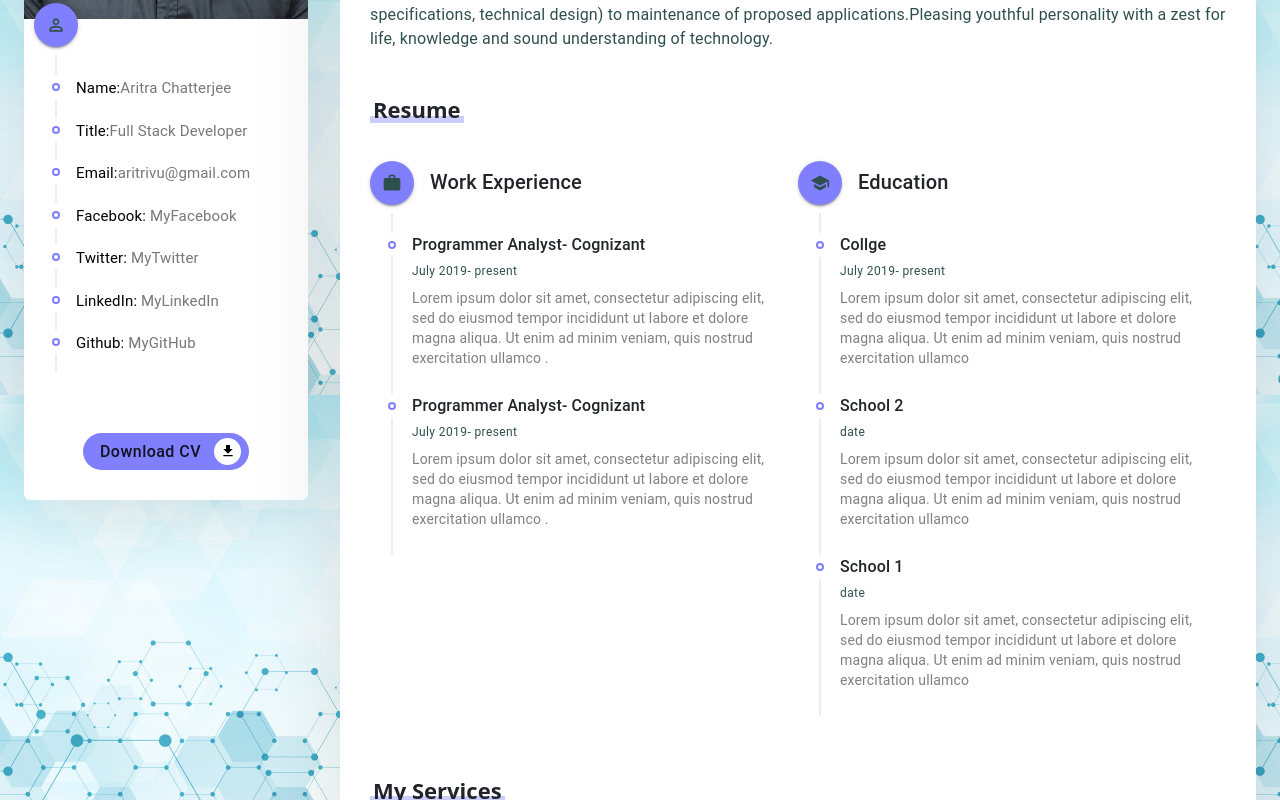
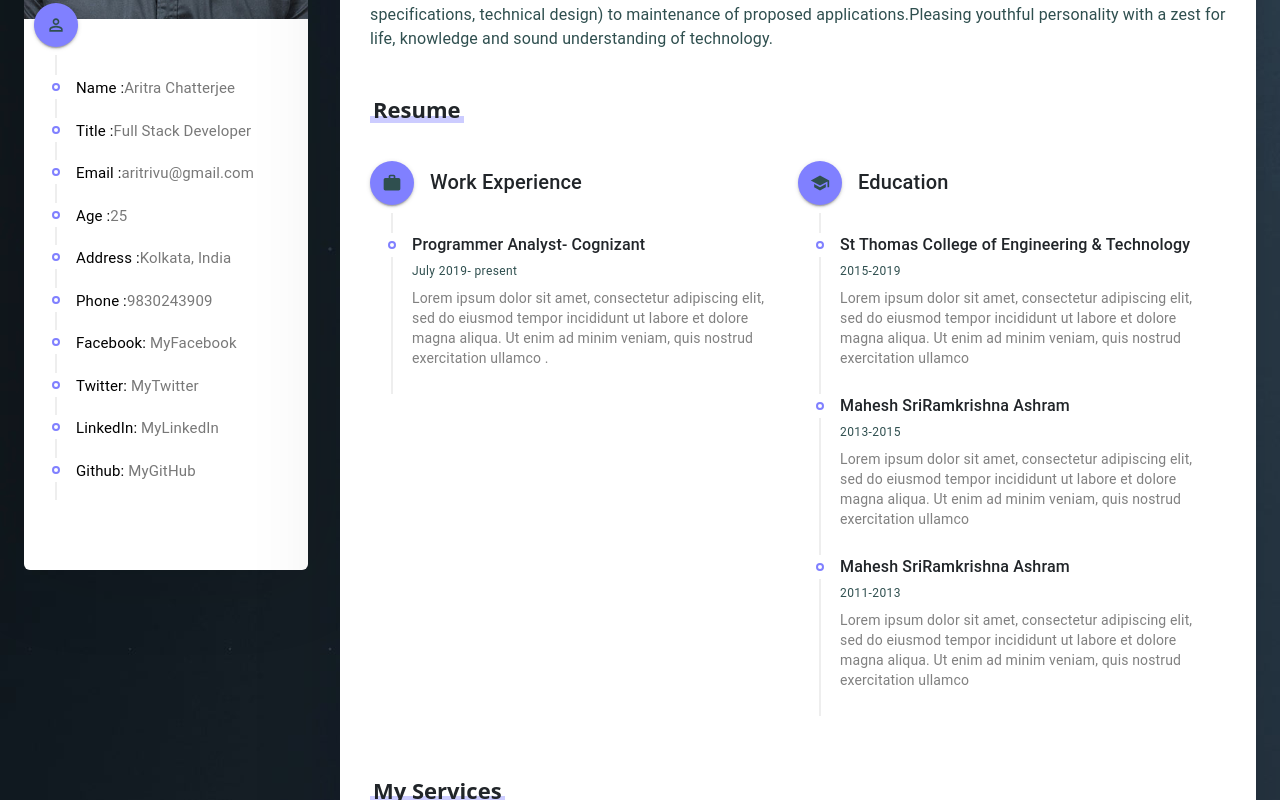
Before and after one commit to Aritra1296/Portfolio-Frontend, a React (Create React App) app: page / in a window 1280 px wide. Shown: the part 481-1281 px from the top of the page. Built offline with nearby package versions, Linux system fonts and the light colour scheme.

Commit message:
rest work- data

```diff
--- a/src/App.css
+++ b/src/App.css
@@ -48,6 +48,9 @@
 .mb_30 {
   margin-bottom: 30px !important;
 }
+.mb_20 {
+  margin-bottom: 20px !important;
+}
 
 .p_30 {
   padding: 30px !important;
--- a/src/components/Profile/Profile.js
+++ b/src/components/Profile/Profile.js
@@ -47,9 +47,12 @@ const Profile = () => {
       </figure>
       <div className='profile_information'>
         <CustomTimeline icon={<PersonOutlineIcon />}>
-          <CustomTimelineItem title='Name' text={resumeData.name} />
-          <CustomTimelineItem title='Title' text={resumeData.title} />
-          <CustomTimelineItem title='Email' text={resumeData.email} />
+          <CustomTimelineItem title='Name ' text={resumeData.name} />
+          <CustomTimelineItem title='Title ' text={resumeData.title} />
+          <CustomTimelineItem title='Email ' text={resumeData.email} />
+          <CustomTimelineItem title='Age ' text={resumeData.age} />
+          <CustomTimelineItem title='Address ' text={resumeData.address} />
+          <CustomTimelineItem title='Phone  ' text={resumeData.phone} />
           {Object.keys(resumeData.socials).map((key) => (
             <CustomTimelineItem
               title={key}
@@ -59,9 +62,7 @@ const Profile = () => {
           ))}
         </CustomTimeline>
         <br />
-        <div className='button_container'>
-          <CustomButton text={'Download CV'} icon={<GetAppIcon />} />
-        </div>
+
       </div>
     </div>
   )
--- a/src/pages/Portfolio/Portfolio.css
+++ b/src/pages/Portfolio/Portfolio.css
@@ -1,9 +1,8 @@
-
 /* Tabs */
-.customTabs .active{
+.customTabs .active {
   color: var(--main-color);
 }
-.customTabs .customTabs_item{
+.customTabs .customTabs_item {
   padding: 0;
   min-width: 0;
   margin-right: 20px;
@@ -17,25 +16,49 @@
 /* Card */
 .CustomCard {
   height: 100%;
-max-width: 350;
+  max-width: 350px;
   box-shadow: 0px 0px 48px 0px rgba(4, 6, 4, 0.08) !important;
   border-radius: 5px;
   overflow: hidden;
-outline-width: 0;
+  outline-width: 0px !important;
 }
 
-.CustomCard .CustomCard_image{
+.CustomCard .CustomCard_image {
   height: 140px;
-
 }
-.CustomCard .CustomCard_image{
-
+.CustomCard .CustomCard_title {
+  font-weight: 600;
 }
-.CustomCard .CustomCard_description{
-
+.CustomCard .CustomCard_caption {
+  color: darkslategray !important;
+  font-weight: 300;
 }
 /* End of cards */
 
 /* Dialog */
 
+.projectDialog .projectDialog_image {
+  max-width: 300px;
+  width: 100%;
+  object-fit: cover;
+  object-position: center center;
+}
+.projectDialog .projectDialog_description {
+  margin-top: 10px !important;
+}
+.projectDialog .projectDialog_actions {
+  justify-content: center !important;
+  margin-bottom: 10px;
+}
+.projectDialog .projectDialog_icon {
+  color: darkslategray;
+  margin: 0px 12px;
+  cursor: pointer;
+}
+.projectDialog .projectDialog_icon :hover {
+  color: var(--main-color);
+}
+.projectDialog .projectDialog_icon > .MuiSvgIcon-root {
+  font-size: 30px !important;
+}
 /* End of Dialog */
--- a/src/pages/Portfolio/Portfolio.js
+++ b/src/pages/Portfolio/Portfolio.js
@@ -1,5 +1,6 @@
 import React, { useState } from 'react'
 import './Portfolio.css'
+import displayImage from '../../assets/images/displayImage.jpg'
 import resumeData from '../../utils/resumeData'
 import { Container, Grid, Tab } from '@material-ui/core'
 import { Tabs, Typography } from '@material-ui/core'
@@ -17,12 +18,11 @@ const Portfolio = () => {
   const [tabValue, setTabValue] = useState('All')
   const [projectDialogValue, setProjectDialogValue] = useState(false)
 
-  const ProjectDialog = () => {}
 
   return (
     <Grid container className='section pb_45 pt_45'>
       {/* Title */}
-      <Grid item className='section_title mb_30'>
+      <Grid item className='section_title mb_20'>
         <span></span>
         <h6 className='section_title_text'>Portfolio</h6>
       </Grid>
@@ -57,11 +57,11 @@ const Portfolio = () => {
       </Grid>
       {/* Projects */}
       <Grid item xs={12}>
-        <Grid container spacing={2}>
+        <Grid container spacing={3}>
           {resumeData.projects.map((project) => (
             <>
               {tabValue == project.tag || tabValue == 'All' ? (
-                <Grid item>
+                <Grid item xs={12} sm={6} md={4} lg={3}>
                   <Grow in timeout={1000}>
                     <Card
                       className='CustomCard'
@@ -74,18 +74,18 @@ const Portfolio = () => {
                           className='CustomCard_image'
                           image={project.image}
                           title={project.title}
-                        >
+                        />
                         <CardContent>
-                            <Typography className='CustomCard_image'>
+                          <Typography className='CustomCard_title'>
                             {project.title}
                           </Typography>
                           <Typography
                             variant='body2'
-                              className='' >
+                            className='CustomCard_caption'
+                          >
                             {project.caption}
                           </Typography>
                         </CardContent>
-                        </CardMedia>
                       </CardActionArea>
                     </Card>
                   </Grow>
@@ -102,6 +102,9 @@ const Portfolio = () => {
         onClose={() => {
           setProjectDialogValue(false)
         }}
+        className='projectDialog'
+        maxWidth={"lg"}
+        fullwidth
       >
         <DialogTitle
           onClose={() => {
@@ -110,7 +113,11 @@ const Portfolio = () => {
         >
           {projectDialogValue.title}
         </DialogTitle>
-        <img src='' alt='' className='projectDialog_image' />
+        <img
+          src={projectDialogValue.image}
+          alt=''
+          className='projectDialog_image'
+        />
         <DialogContent>
           <Typography className='projectDialog_description'>
             {projectDialogValue.description}
--- a/src/utils/resumeData.js
+++ b/src/utils/resumeData.js
@@ -7,14 +7,14 @@ import Language from '@material-ui/icons/Language'
 import AssignmentOutlinedIcon from '@material-ui/icons/AssignmentOutlined'
 import WebOutlinedIcon from '@material-ui/icons/WebOutlined'
 
+
 export default {
   name: 'Aritra Chatterjee',
   title: 'Full Stack Developer',
-
-  birthday: '12 Aug ,1997',
+  age: '25',
   email: 'aritrivu@gmail.com',
   job: 'Freelancer',
-  address: 'Chandannagar ,WestBengal, India',
+  address: 'Kolkata, India',
   phone: '9830243909',
 
   socials: {
@@ -49,29 +49,23 @@ export default {
       description:
         'Lorem ipsum dolor sit amet, consectetur adipiscing elit, sed do eiusmod tempor incididunt ut labore et dolore magna aliqua. Ut enim ad minim veniam, quis nostrud exercitation ullamco . ',
     },
-    {
-      title: 'Programmer Analyst- Cognizant ',
-      date: 'July 2019- present',
-      description:
-        'Lorem ipsum dolor sit amet, consectetur adipiscing elit, sed do eiusmod tempor incididunt ut labore et dolore magna aliqua. Ut enim ad minim veniam, quis nostrud exercitation ullamco . ',
-    },
   ],
   educations: [
     {
-      title: 'Collge',
-      date: 'July 2019- present',
+      title: 'St Thomas College of Engineering & Technology',
+      date: '2015-2019',
       description:
         'Lorem ipsum dolor sit amet, consectetur adipiscing elit, sed do eiusmod tempor incididunt ut labore et dolore magna aliqua. Ut enim ad minim veniam, quis nostrud exercitation ullamco ',
     },
     {
-      title: 'School 2',
-      date: 'date',
+      title: 'Mahesh SriRamkrishna Ashram',
+      date: '2013-2015',
       description:
         'Lorem ipsum dolor sit amet, consectetur adipiscing elit, sed do eiusmod tempor incididunt ut labore et dolore magna aliqua. Ut enim ad minim veniam, quis nostrud exercitation ullamco ',
     },
     {
-      title: 'School 1',
-      date: 'date',
+      title: 'Mahesh SriRamkrishna Ashram',
+      date: '2011-2013',
       description:
         'Lorem ipsum dolor sit amet, consectetur adipiscing elit, sed do eiusmod tempor incididunt ut labore et dolore magna aliqua. Ut enim ad minim veniam, quis nostrud exercitation ullamco ',
     },
@@ -114,8 +108,8 @@ export default {
   projects: [
     {
       tag: 'React',
-      imeage:
-        'https://www.google.com/url?sa=i&url=https%3A%2F%2Fblog.prezi.com%2Four-25-best-presentation-backgrounds-that-grab-your-attention%2F&psig=AOvVaw0EzsHjdTG4pmkAcjny8gDC&ust=1625633216879000&source=images&cd=vfe&ved=0CAoQjRxqFwoTCPiZlOXRzfECFQAAAAAdAAAAABAD',
+      image:
+        'https://images.unsplash.com/photo-1579546929662-711aa81148cf?ixlib=rb-1.2.1&ixid=MnwxMjA3fDB8MHxwaG90by1wYWdlfHx8fGVufDB8fHx8&auto=format&fit=crop&w=750&q=80',
       title: 'React Project 1',
       caption: 'This is short description',
       description: 'This is my first Project',
@@ -126,7 +120,7 @@ export default {
     },
     {
       tag: 'Java',
-      imeage:
+      image:
         'https://images.unsplash.com/photo-1579546929662-711aa81148cf?ixlib=rb-1.2.1&ixid=MnwxMjA3fDB8MHxwaG90by1wYWdlfHx8fGVufDB8fHx8&auto=format&fit=crop&w=750&q=80',
       title: 'Java Project 1',
       caption: 'This is short description',
```
Also changed, not shown: src/assets/images/bg.jpg, src/assets/images/projectImage.jpg (added). Lines whose indentation alone changed are shown as unchanged.
